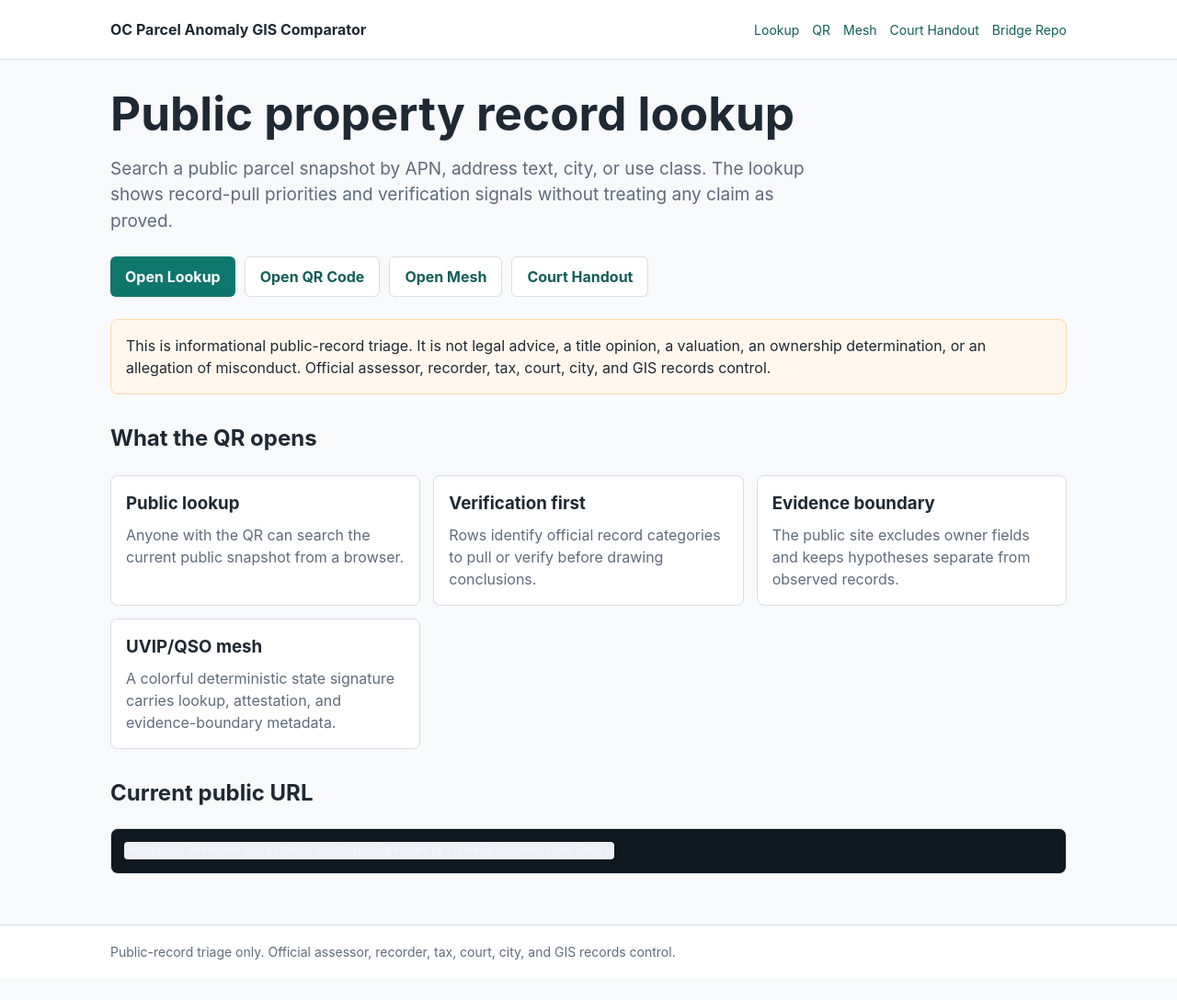
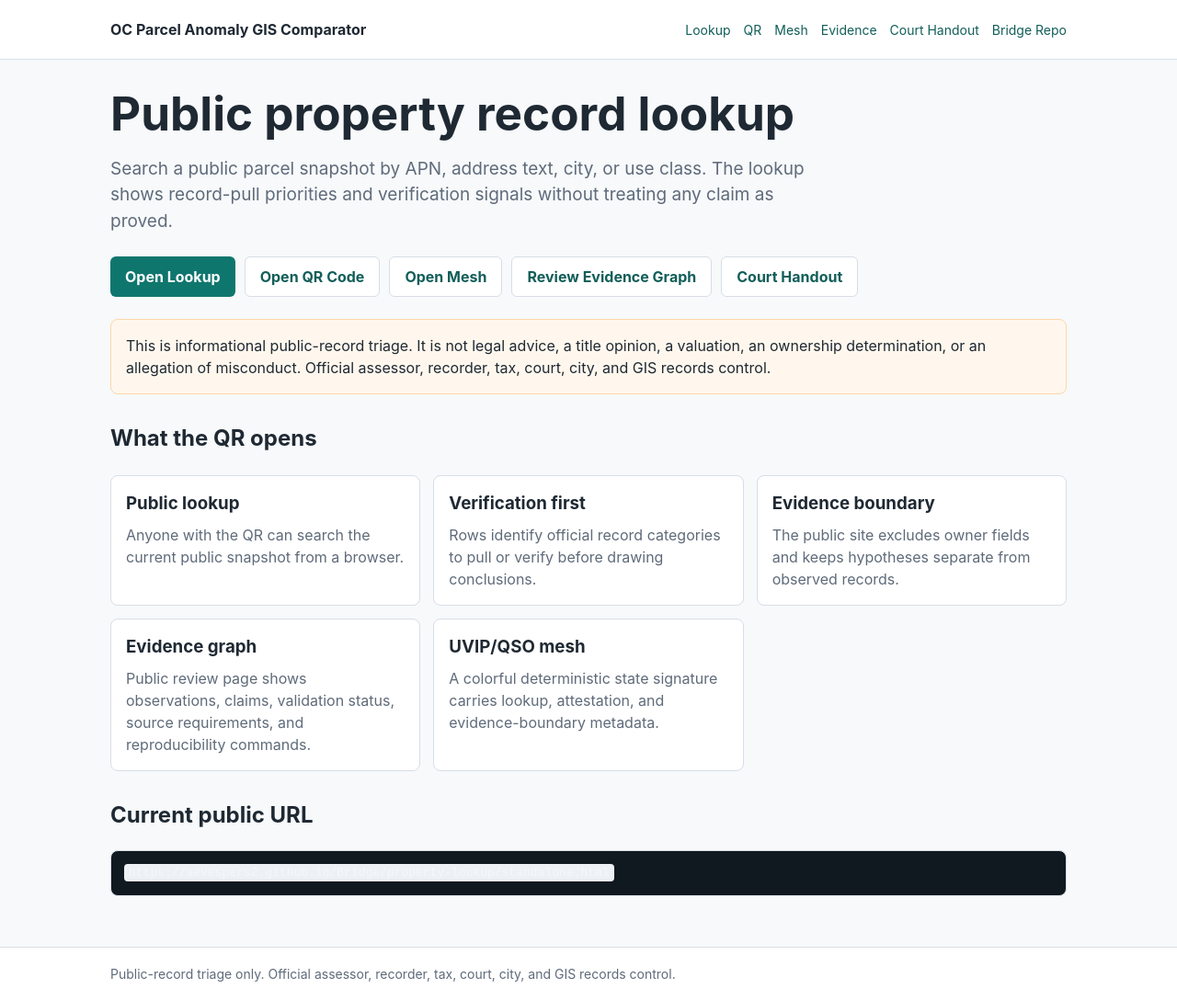
Before and after one commit to aevespers2/Bridge, a Jekyll site: the page built from docs/index.md, in a window 1280 px wide. Shown: the whole page at 92% size. Built offline with Jekyll 4.4.1, drawn with Linux system fonts in a browser that asks for light colours; before the commit the page ends 1064 px from its top, so only the background shows below that.

Commit message:
Surface evidence graph review on Pages

```diff
--- a/docs/_layouts/default.html
+++ b/docs/_layouts/default.html
@@ -15,6 +15,7 @@
         <a href="{{ '/property-lookup/standalone.html' | relative_url }}">Lookup</a>
         <a href="{{ '/qr/' | relative_url }}">QR</a>
         <a href="{{ '/uvip-qsom/' | relative_url }}">Mesh</a>
+        <a href="{{ '/evidence-graph/' | relative_url }}">Evidence</a>
         <a href="{{ '/court-access/' | relative_url }}">Court Handout</a>
         <a href="https://github.com/aevespers2/Bridge">Bridge Repo</a>
       </nav>
--- a/docs/index.md
+++ b/docs/index.md
@@ -12,6 +12,7 @@ Search a public parcel snapshot by APN, address text, city, or use class. The lo
   <a class="button" href="{{ '/property-lookup/standalone.html' | relative_url }}">Open Lookup</a>
   <a class="button secondary" href="{{ '/qr/' | relative_url }}">Open QR Code</a>
   <a class="button secondary" href="{{ '/uvip-qsom/' | relative_url }}">Open Mesh</a>
+  <a class="button secondary" href="{{ '/evidence-graph/' | relative_url }}">Review Evidence Graph</a>
   <a class="button secondary" href="{{ '/court-access/' | relative_url }}">Court Handout</a>
 </div>
 
@@ -35,6 +36,10 @@ This is informational public-record triage. It is not legal advice, a title opin
     <p>The public site excludes owner fields and keeps hypotheses separate from observed records.</p>
   </section>
   <section class="card">
+    <h3>Evidence graph</h3>
+    <p>Public review page shows observations, claims, validation status, source requirements, and reproducibility commands.</p>
+  </section>
+  <section class="card">
     <h3>UVIP/QSO mesh</h3>
     <p>A colorful deterministic state signature carries lookup, attestation, and evidence-boundary metadata.</p>
   </section>
--- a/reports/evidence_graph.json
+++ b/reports/evidence_graph.json
@@ -58,7 +58,7 @@
       "type": "supports_validation"
     }
   ],
-  "generated_at": "2026-05-29T08:31:52.814687+00:00",
+  "generated_at": "2026-05-29T08:45:09.509207+00:00",
   "nodes": [
     {
       "id": "obs-bridge-001",
--- a/reports/reproducibility_report.json
+++ b/reports/reproducibility_report.json
@@ -17,7 +17,7 @@
     ]
   },
   "evidence_boundary": "Reproducibility report describes commands and sources; it does not prove claims or mutate evidence snapshots.",
-  "generated_at": "2026-05-29T08:31:52.921374+00:00",
+  "generated_at": "2026-05-29T08:45:09.626348+00:00",
   "graph_counts": {
     "edge_types": [
       "documents",
```
Also changed, not shown: docs/evidence-graph/index.html (+1 -1 lines), reports/reproducibility_report.md (+1 -1 lines), README.md.
